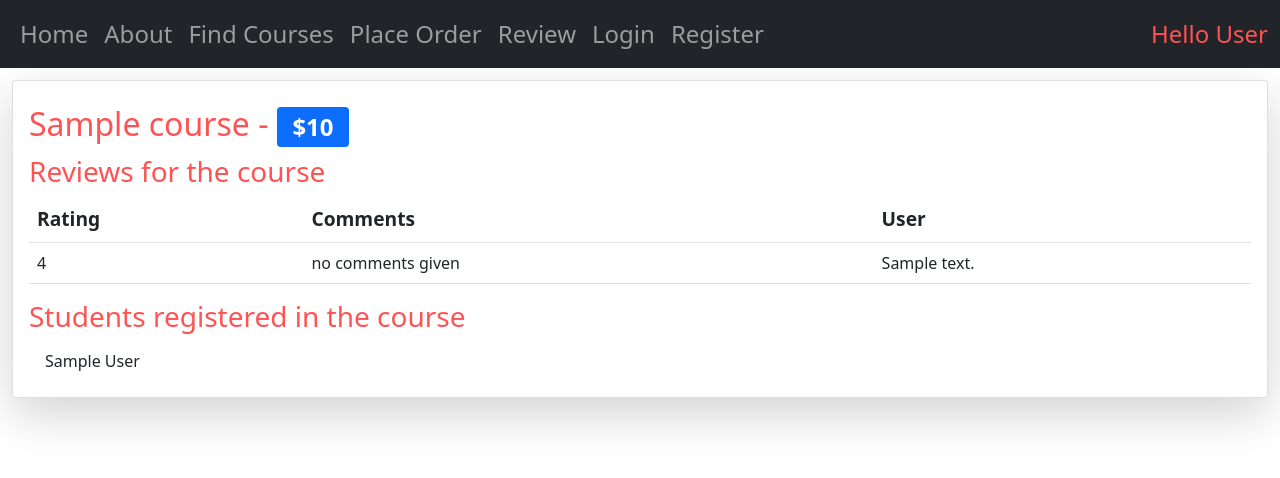
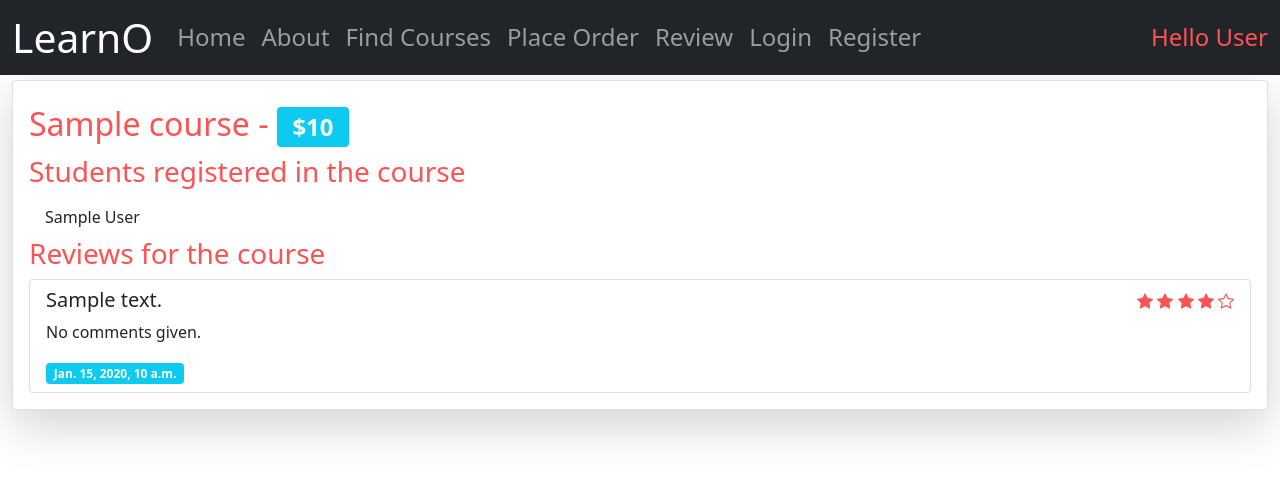
Before and after one commit to eclairsp/mysiteS21, a Django app: template myapp/templates/myapp/course.html in a window 1280 px wide. Shown: the top 478 px of the page. Run offline with Django 3.2, Linux system fonts and the light colour scheme; the template is opened without the code that fills it: most values are stand-ins (such as "Sample title", 1, 10 or a date in 2020).

Commit message:
improved review formatting added appropriate alerts range template

```diff
--- a/myapp/static/myapp/main.css
+++ b/myapp/static/myapp/main.css
@@ -1,9 +1,17 @@
+html {
+    color: #101010 !important;
+}
+
 .container-main {
     margin-top: 80px;
 }
 
 .navbar {
     font-size: 1.5em;
+}
+
+.navbar-brand {
+    font-size: 1.7em!important;
 }
 
 .navbar-text {
@@ -17,3 +25,7 @@ h1, h2, h3 {
 th {
     font-size: 1.2em;
 }
+
+.bi-star-fill, .bi-star {
+    color: #FF5252 !important;
+}
--- a/myapp/templates/myapp/base.html
+++ b/myapp/templates/myapp/base.html
@@ -7,6 +7,8 @@
 
     <link href="https://cdn.jsdelivr.net/npm/bootstrap@5.0.2/dist/css/bootstrap.min.css" rel="stylesheet"
           integrity="sha384-EVSTQN3/azprG1Anm3QDgpJLIm9Nao0Yz1ztcQTwFspd3yD65VohhpuuCOmLASjC" crossorigin="anonymous">
+
+    {% block link %} {% endblock %}
 </head>
 <body>
 <nav class="navbar fixed-top navbar-expand-lg navbar-dark bg-dark">
@@ -15,6 +17,7 @@
                 aria-controls="navbarNav" aria-expanded="false" aria-label="Toggle navigation">
             <span class="navbar-toggler-icon"></span>
         </button>
+        <span class="navbar-brand mb-0 h1">LearnO</span>
         <div class="collapse navbar-collapse" id="navbarNav">
             <ul class="navbar-nav">
 
--- a/myapp/templates/myapp/course.html
+++ b/myapp/templates/myapp/course.html
@@ -1,28 +1,15 @@
 {% extends 'myapp/base.html' %}
+{% load range %}
+{% block head %}
+    <link rel="stylesheet"
+          href="https://cdn.jsdelivr.net/npm/bootstrap-icons@1.5.0/font/bootstrap-icons.css"> {% endblock %}
 {% block body_block %}
-    <h2 class="mt-2">{{ course.title }} - <span class="badge bg-primary">${{ course.price }}</span></h2>
-
-    {% if reviews %}
-        <h3>Reviews for the course</h3>
-        <table class="table">
-            <tr>
-                <th>Rating</th>
-                <th>Comments</th>
-                <th>User</th>
-            </tr>
-            {% for review in reviews %}
-                <tr>
-                    <td> {{ review.rating }} </td>
-                    <td> {{ review.comments|default:"no comments given" }} </td>
-                    <td> {{ review.reviewer }} </td>
-                </tr>
-            {% endfor %}
-        </table>
-    {% else %}
-        <h3>No reviews yet!</h3>
-        <a class="btn btn-primary mb-2" href="{% url "myapp:review" %}">Add a review</a>
-    {% endif %}
-
+    <h2 class="mt-2">{{ course.title }} - <span class="badge bg-info">${{ course.price }}</span></h2>
+    {#    {% if students %}#}
+    {#        <div class="alert alert-info" role="alert">#}
+    {#            <p class="h4">{{ students }} Students registered in the course</p>#}
+    {#        </div>#}
+    {#    {% endif %}#}
     {% if students %}
         <h3>Students registered in the course</h3>
         <ol class="list-group list-group-flush">
@@ -30,8 +17,86 @@
                 <li class="list-group-item">{{ student.first_name }} {{ student.last_name }}</li>
             {% endfor %}
         </ol>
+    {% else %}
+        <div class="alert alert-warning" role="alert">
+            No students registered yet!
+        </div>
+    {% endif %}
+    {#    {% if reviews %}#}
+    {#        <h3>Reviews for the course</h3>#}
+    {#        <table class="table">#}
+    {#            <tr>#}
+    {#                <th>Rating</th>#}
+    {#                <th>Comments</th>#}
+    {#                <th>User</th>#}
+    {#            </tr>#}
+    {#            {% for review in reviews %}#}
+    {#                <tr>#}
+    {#                    <td>#}
+    {#                        <div class="row">#}
+    {#                        <div class="col d-flex align-items-center justify-content-center">#}
+    {#                             {% for n in 5|range %}#}
+    {#                            {% if n < review.rating %}#}
+    {#                                <svg xmlns="http://www.w3.org/2000/svg" width="16" height="16" fill="currentColor"#}
+    {#                                     class="bi bi-star-fill" viewBox="0 0 16 16">#}
+    {#                                    <path d="M3.612 15.443c-.386.198-.824-.149-.746-.592l.83-4.73L.173 6.765c-.329-.314-.158-.888.283-.95l4.898-.696L7.538.792c.197-.39.73-.39.927 0l2.184 4.327 4.898.696c.441.062.612.636.282.95l-3.522 3.356.83 4.73c.078.443-.36.79-.746.592L8 13.187l-4.389 2.256z"/>#}
+    {#                                </svg>#}
+    {#                            {% else %}#}
+    {#                                <svg xmlns="http://www.w3.org/2000/svg" width="16" height="16" fill="currentColor"#}
+    {#                                     class="bi bi-star" viewBox="0 0 16 16">#}
+    {#                                    <path d="M2.866 14.85c-.078.444.36.791.746.593l4.39-2.256 4.389 2.256c.386.198.824-.149.746-.592l-.83-4.73 3.522-3.356c.33-.314.16-.888-.282-.95l-4.898-.696L8.465.792a.513.513 0 0 0-.927 0L5.354 5.12l-4.898.696c-.441.062-.612.636-.283.95l3.523 3.356-.83 4.73zm4.905-2.767-3.686 1.894.694-3.957a.565.565 0 0 0-.163-.505L1.71 6.745l4.052-.576a.525.525 0 0 0 .393-.288L8 2.223l1.847 3.658a.525.525 0 0 0 .393.288l4.052.575-2.906 2.77a.565.565 0 0 0-.163.506l.694 3.957-3.686-1.894a.503.503 0 0 0-.461 0z"/>#}
+    {#                                </svg>#}
+    {##}
+    {#                            {% endif %}#}
+    {#                        {% endfor %}#}
+    {#                        </div>#}
+    {##}
+    {#                        </div>#}
+    {##}
+    {#                    </td>#}
+    {#                    <td> {{ review.comments|default:"no comments given" }} </td>#}
+    {#                    <td> {{ review.reviewer }} </td>#}
+    {#                </tr>#}
+    {#            {% endfor %}#}
+    {#        </table>#}
+    {#    {% else %}#}
+    {#        <h3>No reviews yet!</h3>#}
+    {#        <a class="btn btn-primary mb-2" href="{% url "myapp:review" %}">Add a review</a>#}
+    {#    {% endif %}#}
 
+    {% if reviews %}
+        <h3>Reviews for the course</h3>
+        <ol class="list-group">
+            {% for review in reviews %}
+                <li class="list-group-item">
+                    <div class="d-flex w-100 justify-content-between">
+                        <h5 class="mb-1">{{ review.reviewer }}</h5>
+                        <span class="ms-4">
+                            {% for n in 5|range %}
+                                {% if n < review.rating %}
+                                    <svg xmlns="http://www.w3.org/2000/svg" width="16" height="16" fill="currentColor"
+                                         class="bi bi-star-fill" viewBox="0 0 16 16">
+                                        <path d="M3.612 15.443c-.386.198-.824-.149-.746-.592l.83-4.73L.173 6.765c-.329-.314-.158-.888.283-.95l4.898-.696L7.538.792c.197-.39.73-.39.927 0l2.184 4.327 4.898.696c.441.062.612.636.282.95l-3.522 3.356.83 4.73c.078.443-.36.79-.746.592L8 13.187l-4.389 2.256z"/>
+                                    </svg>
+                                {% else %}
+                                    <svg xmlns="http://www.w3.org/2000/svg" width="16" height="16" fill="currentColor"
+                                         class="bi bi-star" viewBox="0 0 16 16">
+                                        <path d="M2.866 14.85c-.078.444.36.791.746.593l4.39-2.256 4.389 2.256c.386.198.824-.149.746-.592l-.83-4.73 3.522-3.356c.33-.314.16-.888-.282-.95l-4.898-.696L8.465.792a.513.513 0 0 0-.927 0L5.354 5.12l-4.898.696c-.441.062-.612.636-.283.95l3.523 3.356-.83 4.73zm4.905-2.767-3.686 1.894.694-3.957a.565.565 0 0 0-.163-.505L1.71 6.745l4.052-.576a.525.525 0 0 0 .393-.288L8 2.223l1.847 3.658a.525.525 0 0 0 .393.288l4.052.575-2.906 2.77a.565.565 0 0 0-.163.506l.694 3.957-3.686-1.894a.503.503 0 0 0-.461 0z"/>
+                                    </svg>
+
+                                {% endif %}
+                            {% endfor %}
+                        </span>
+                    </div>
+                    <p class="mb-1">{{ review.comments|default:"No comments given."|linebreaks }}</p>
+                    <span class="badge bg-info">{{ review.date }}</span>
+
+                </li>
+            {% endfor %}
+        </ol>
     {% else %}
-        <h3>No students registered yet!</h3>
+        <div class="alert alert-warning" role="alert">
+            No reviews yet! <a href="{% url "myapp:review" %}" class="alert-link">Add a review</a>.
+        </div>
     {% endif %}
 {% endblock %}
--- /dev/null
+++ b/myapp/templatetags/range.py
@@ -0,0 +1,15 @@
+from django import template
+
+register = template.Library()
+
+
+@register.filter(name='range')
+def _range(_min, args=None):
+    _max, _step = None, None
+    if args:
+        if not isinstance(args, int):
+            _max, _step = map(int, args.split(','))
+        else:
+            _max = args
+    args = filter(None, (_min, _max, _step))
+    return range(*args)
--- a/myapp/views.py
+++ b/myapp/views.py
@@ -226,6 +226,6 @@ def myaccount(request):
                           {'first_name': first_name, 'last_name': last_name, 'courses': courses,
                            'interested_in': interested_in})
         else:
-            return render(request, "myapp/myaccount.html", {'errors': ['You are not a registered student!']})
+            return render(request, "myapp/myaccount.html", {'error': 'You are not a registered student!'})
     except Student.DoesNotExist:
-        return render(request, "myapp/myaccount.html", {'errors': ['You are not a registered student!']})
+        return render(request, "myapp/myaccount.html", {'error': 'You are not a registered student!'})
```
Also changed, not shown: myapp/templates/myapp/myaccount.html (+6 -10 lines), db.sqlite3.
